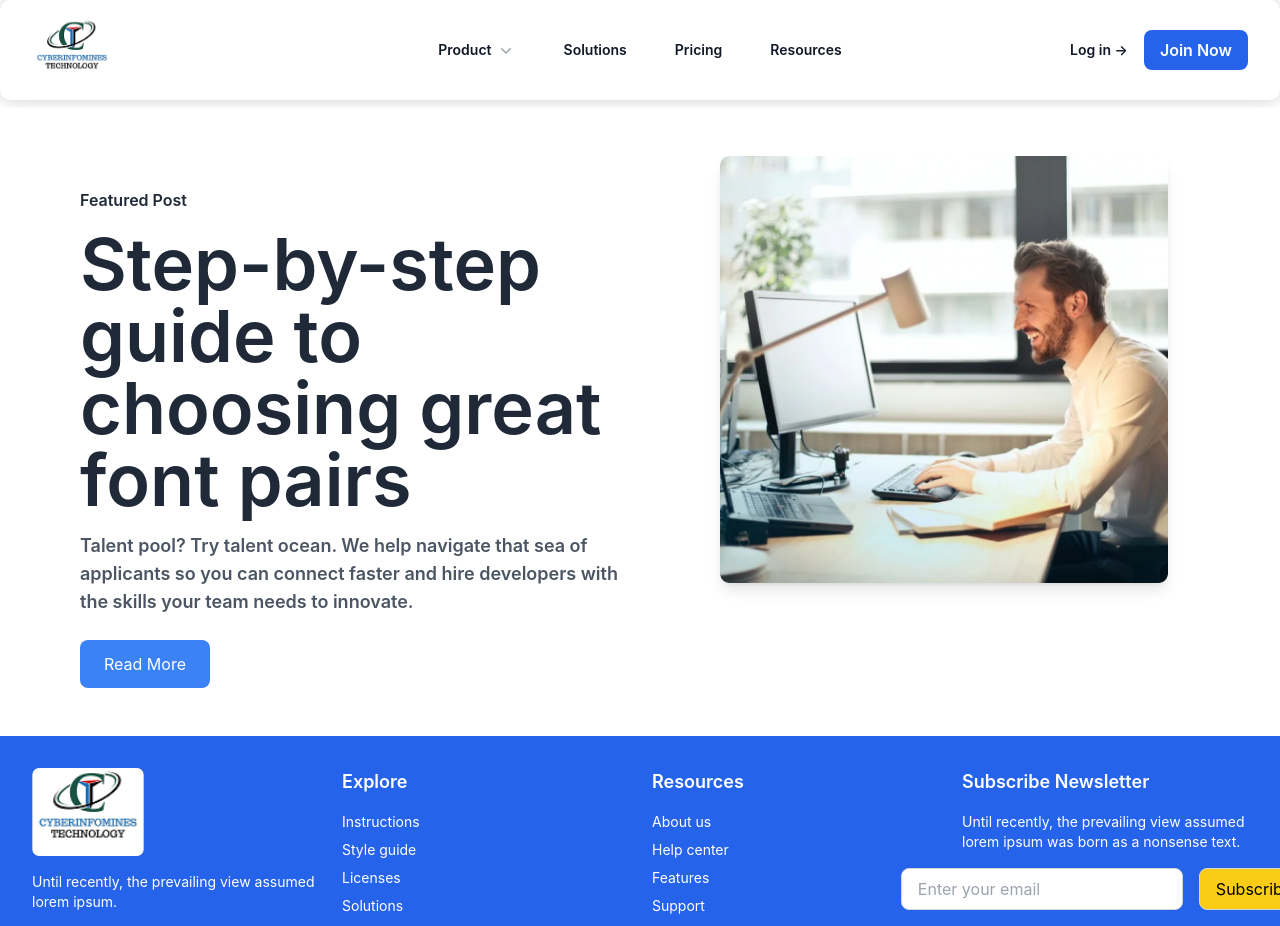
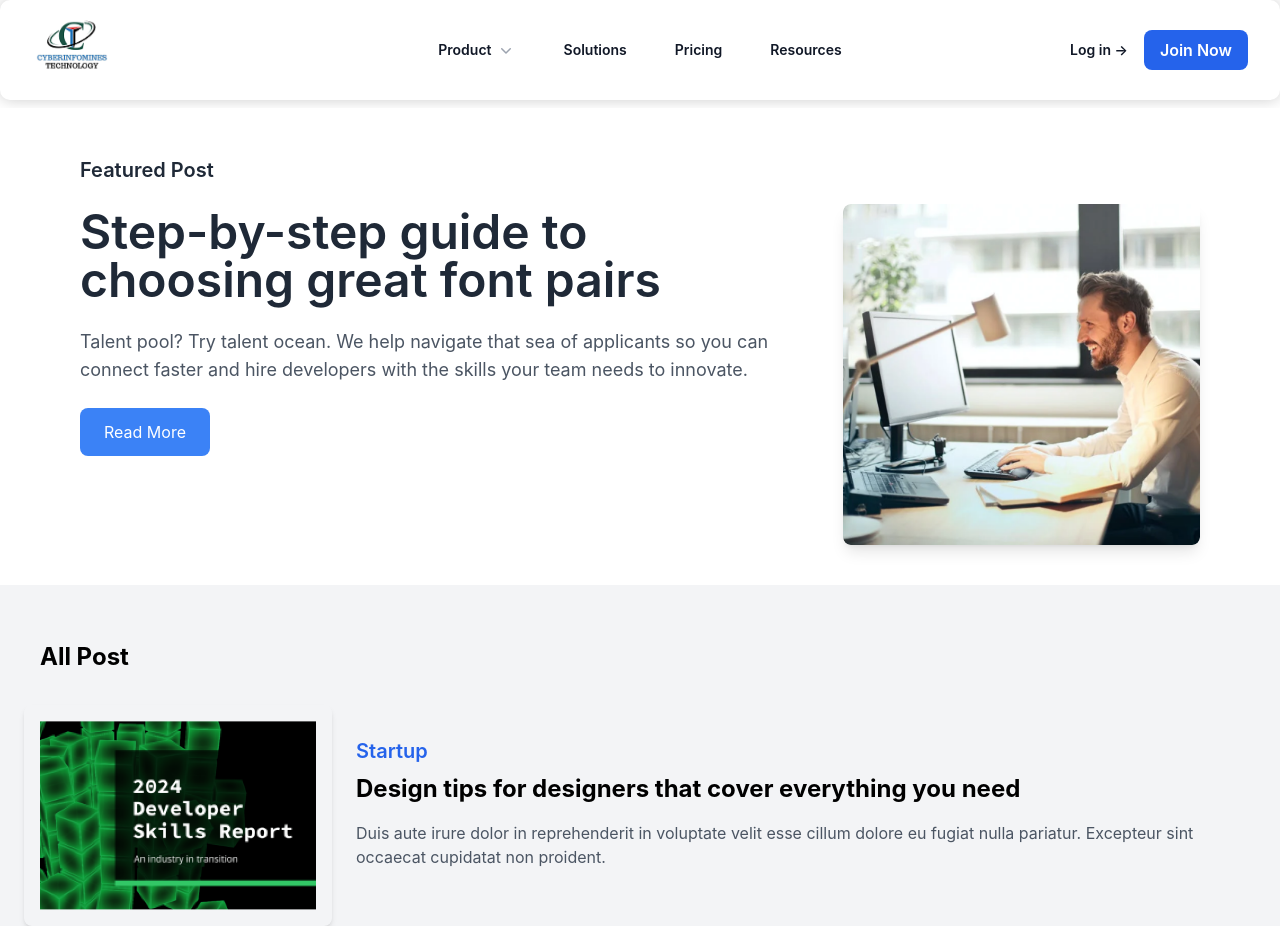
Before and after one commit to Juhi2116/CyberInform, a React (Create React App) app: page /resource/blog in a window 1280 px wide. Shown: the top 926 px of the page. Built offline with nearby package versions, Linux system fonts and the light colour scheme.

Commit message:
Update Resourceblog.js

```diff
--- a/src/Pages/Resourceblog.js
+++ b/src/Pages/Resourceblog.js
@@ -1,38 +1,110 @@
 import React from 'react';
 
-  const Resourceblog = () =>  {
+const Resourceblog = () => {
   return (
+    <div className="bg-white py-12">
 
-
-<div className="flex flex-col lg:flex-row  justify-between px-20 py-12 bg-white">
+      {/* Featured Post Section */}
+      <section className="container m-w-7xl mx-auto px-6 lg:px-20 space-y-12 lg:flex lg:space-x-12">
         {/* Left Side (Text) */}
-      <div className="lg:w-1/2 w-full mt-8 text-center lg:text-left">
-      <p className=" font-semibold text-gray-800 mb-4">Featured Post</p>
-        <h2 className="text-7xl font-semibold text-gray-800 mb-4">
+        <div className="lg:w-2/3 space-y-6 text-center lg:text-left">
+          <p className="text-xl font-semibold text-gray-800">Featured Post</p>
+          <h2 className="text-3xl lg:text-5xl font-semibold text-gray-800">
             Step-by-step guide to choosing great font pairs
           </h2>
-        <p className="text-lg font-semibold text-gray-600 mb-6">
+          <p className="text-lg text-gray-600">
             Talent pool? Try talent ocean. We help navigate that sea of applicants so you can connect faster and hire developers with the skills your team needs to innovate.
           </p>
           <button className="bg-blue-500 text-white px-6 py-3 rounded-lg hover:bg-blue-600 transition duration-300">
-Read More        </button>
+            Read More
+          </button>
         </div>
 
         {/* Right Side (Image) */}
-      <div className="lg:w-2/5 w-full m-8 lg:mt-0">
+        <div className="lg:w-1/3 mt-8 lg:mt-0">
           <img
-    src="../Man1.png"  // Replace with actual image URL
-    alt="Image"
+            src="../Man1.png"  // Ensure this path is correct
+            alt="Image of a person"
             className="w-full h-auto object-cover rounded-lg shadow-lg"
           />
         </div>
+      </section>
+
+      {/* Economy Section */}
+      <section className="bg-gray-100">
+      <div className="max-w-7xl mx-auto p-6 mt-10  ">
+        <h1 className="text-2xl font-bold px-4 py-8" >All Post</h1>
+        <div className="flex flex-col md:flex-row">
+          <div className="md:w-1/4 shadow-md rounded-lg">
+            <img src="../r1.png" alt="Designers at work" className="rounded-lg p-4" /> </div>
+          <div className="md:w-3/4 md:pl-6 mt-6 md:mt-0"> <p className="text-blue-600 mt-8 text-xl font-semibold">Startup</p>
+          <h1 className="text-2xl font-bold mt-2"> Design tips for designers that cover everything you need </h1> <p className="text-gray-600 mt-4"> Duis aute irure dolor in reprehenderit in voluptate velit esse cillum dolore eu fugiat nulla pariatur. Excepteur sint occaecat cupidatat non proident. </p> </div> </div> </div>
+
+
+          <div className="max-w-7xl mx-auto p-6   ">
+
+        <div className="flex flex-col md:flex-row">
+          <div className="md:w-1/4 shadow-md rounded-lg">
+            <img src="../r1.png" alt="Designers at work" className="rounded-lg p-4" /> </div>
+          <div className="md:w-3/4 md:pl-6 mt-6 md:mt-0"> <p className="text-blue-600 mt-8 text-xl font-semibold">Startup</p>
+          <h1 className="text-2xl font-bold mt-2"> How to build rapport with your web design clients</h1> <p className="text-gray-600 mt-4"> Duis aute irure dolor in reprehenderit in voluptate velit esse cillum dolore eu fugiat nulla pariatur. Excepteur sint occaecat cupidatat non proident. </p> </div> </div> </div>
+
+
+
+
+          <div className="max-w-7xl mx-auto p-6  ">
+        <div className="flex flex-col md:flex-row">
+          <div className="md:w-1/4 shadow-md rounded-lg">
+            <img src="../r1.png" alt="Designers at work" className="rounded-lg p-4" /> </div>
+          <div className="md:w-3/4 md:pl-6 mt-6 md:mt-0"> <p className="text-blue-600 mt-8 text-xl font-semibold">Startup</p>
+          <h1 className="text-2xl font-bold mt-2"> Logo design trends to avoid in 2025 </h1> <p className="text-gray-600 mt-4"> Duis aute irure dolor in reprehenderit in voluptate velit esse cillum dolore eu fugiat nulla pariatur. Excepteur sint occaecat cupidatat non proident. </p> </div> </div> </div>
+
+
+
+
+          <div className="max-w-7xl mx-auto p-6   ">
+        <div className="flex flex-col md:flex-row">
+          <div className="md:w-1/4 shadow-md rounded-lg">
+            <img src="../r1.png" alt="Designers at work" className="rounded-lg p-4" /> </div>
+          <div className="md:w-3/4 md:pl-6 mt-6 md:mt-0"> <p className="text-blue-600 mt-8 text-xl font-semibold">Startup</p>
+          <h1 className="text-2xl font-bold mt-2"> Design tips for designers that cover everything you need </h1> <p className="text-gray-600 mt-4"> Duis aute irure dolor in reprehenderit in voluptate velit esse cillum dolore eu fugiat nulla pariatur. Excepteur sint occaecat cupidatat non proident. </p> </div> </div> </div>
 
 
 
 
 
+
+
+
+          <div className="max-w-7xl mx-auto p-6   ">
+        <div className="flex flex-col md:flex-row">
+          <div className="md:w-1/4 shadow-md rounded-lg">
+            <img src="../r1.png" alt="Designers at work" className="rounded-lg p-4" /> </div>
+          <div className="md:w-3/4 md:pl-6 mt-6 md:mt-0"> <p className="text-blue-600 mt-8 text-xl font-semibold">Startup</p>
+          <h1 className="text-2xl font-bold mt-2"> Design tips for designers that cover everything you need </h1> <p className="text-gray-600 mt-4"> Duis aute irure dolor in reprehenderit in voluptate velit esse cillum dolore eu fugiat nulla pariatur. Excepteur sint occaecat cupidatat non proident. </p> </div> </div> </div>
+
+
+
+
+
+
+
+          </section>
+
+          <div className="w-full bg-white py-12 px-6 text-center">
+            <p className="text-blue-600 font-bold mb-6">Join Our Team</p>
+                <h1 className="text-2xl md:text-4xl font-extrabold text-gray-800 mb-4">
+                To be a part of our story                </h1>
+                <p className="text-sm md:text-base lg:text-lg text-gray-600 max-w-3xl mx-auto leading-relaxed">
+                Lorem ipsum dolor sit amet, consectetur adipiscing elit, sed do eiusmod tempor incididunt.
+                </p>
+                <button className="bg-blue-600 text-white px-4 md:px-6 py-2 md:py-3 rounded-md text-base md:text-lg hover:bg-blue-700 transition-all mt-6">
+                    Join Now
+                </button>
+            </div>
+
     </div>
   );
-  }
+};
 
 export default Resourceblog;
```
Lines whose indentation alone changed are shown as unchanged.
